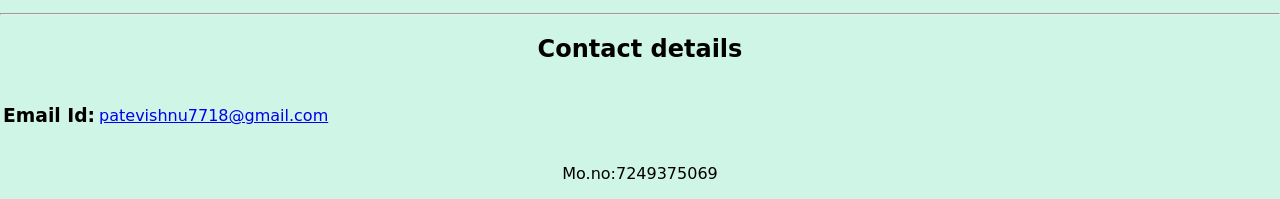
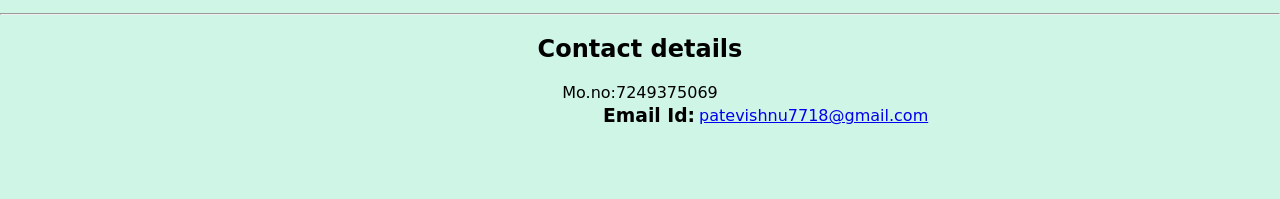
Before and after one commit to patevishnu/vishnu_, a plain HTML site: page index.html in a window 1280 px wide. Shown: the part 644-843 px from the top of the page. After the commit the page ends 800 px from the top, so only its background shows below. Drawn offline with Linux system fonts and the light colour scheme.

Commit message:
Update style.css

```diff
--- a/style.css
+++ b/style.css
@@ -45,3 +45,8 @@ h1
 {
   width: 10%;
 }
+.table1
+{
+  position:absolute;
+  left:600px;
+}
```
